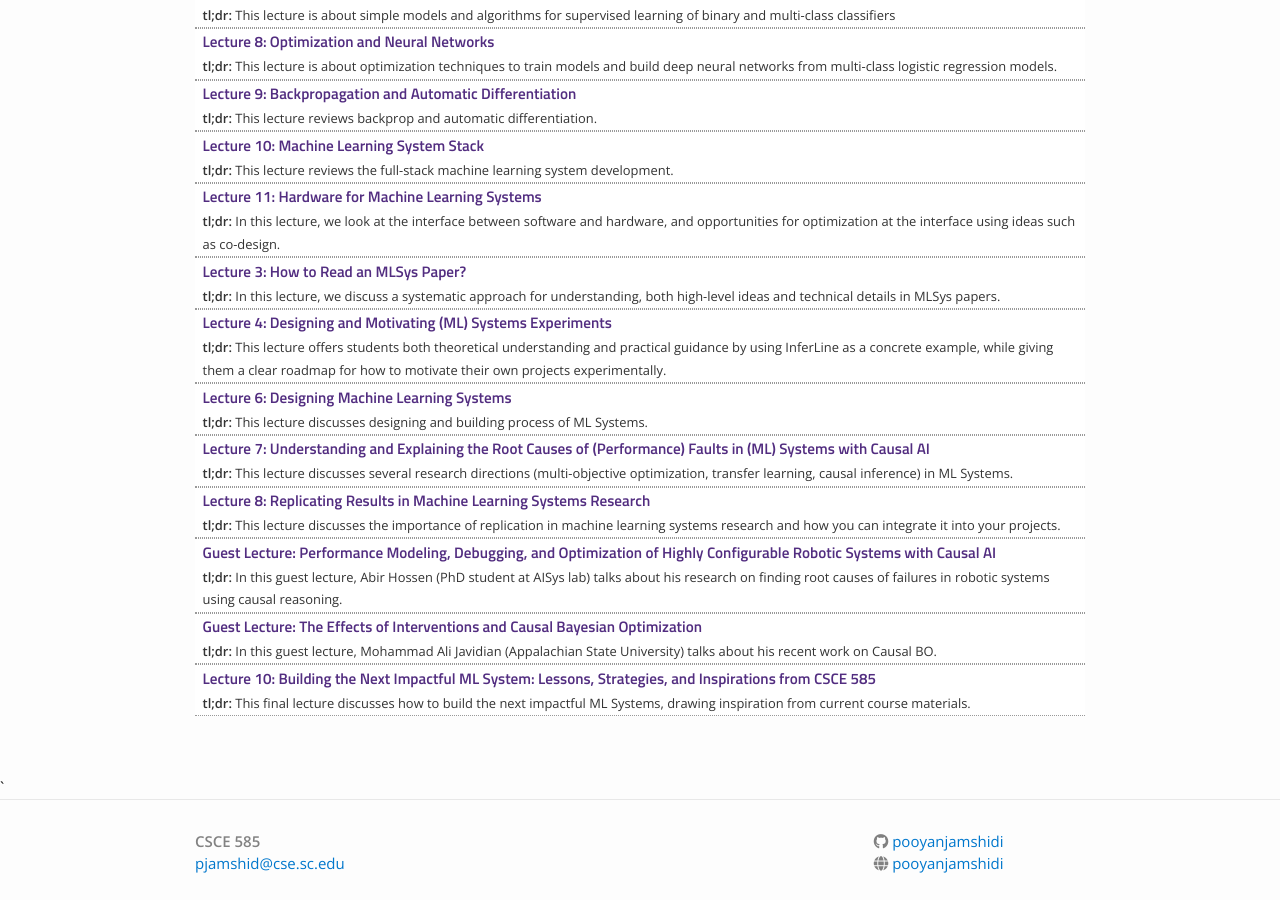
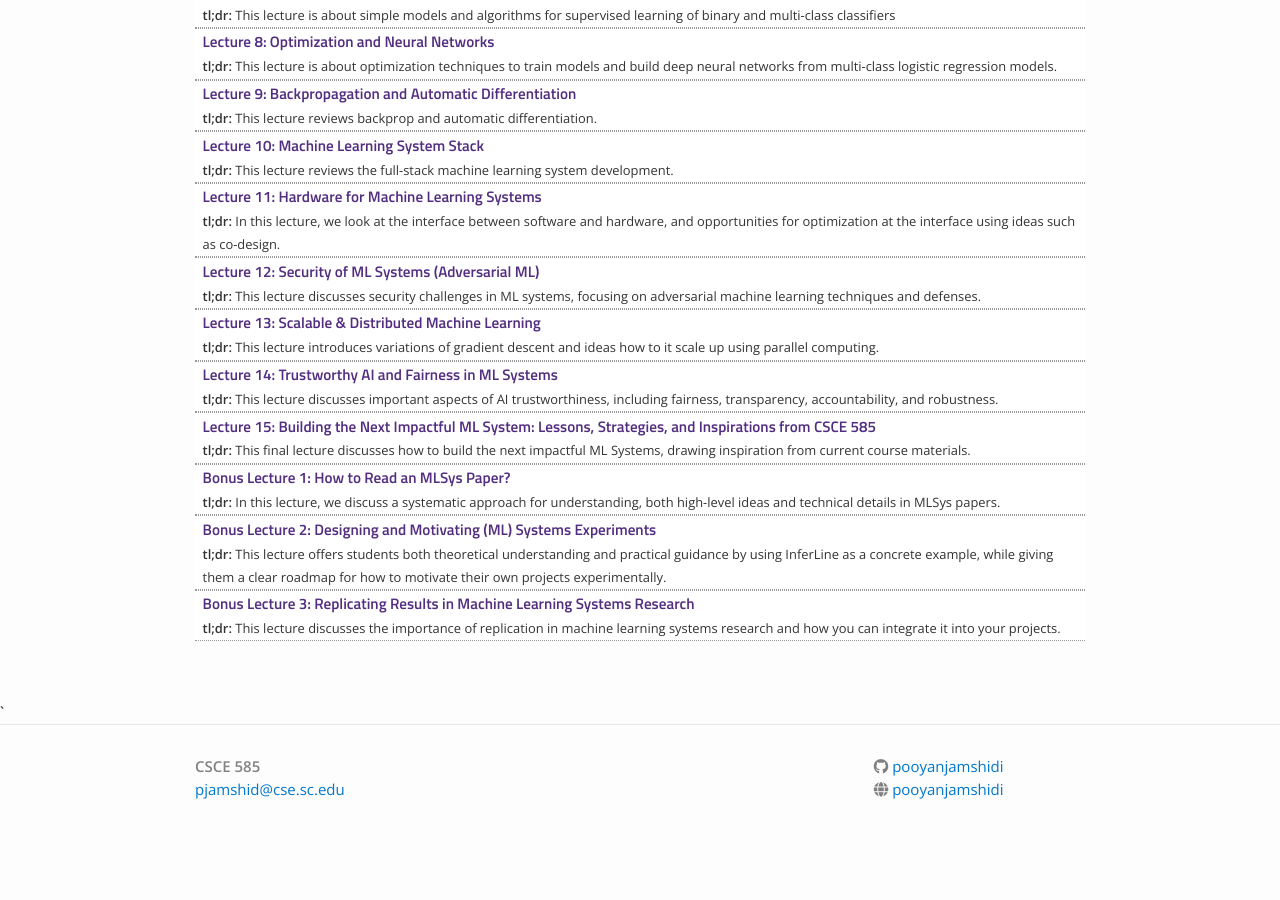
Before and after one commit to pooyanjamshidi/mls, a Jekyll site: the page built from lectures.md, in a window 1280 px wide and 900 px high, scrolled down 624 px. Built offline with Jekyll 4.4.1, drawn with Linux system fonts in a browser that asks for light colours; nearby versions of some CDN libraries; after the commit the page ends 1484 px from its top, so only the background shows below that.

Commit message:
added lecture 10-13 and polish the list

```diff
--- a/_data/lectures.yml
+++ b/_data/lectures.yml
@@ -1,8 +1,3 @@
-# - title: "Lecture 1: Reconciling Accuracy, Cost, and Latency of Inference Serving Systems"
-#   filename: InfAdapter-IPA-Sponge-complete
-#   dirname: lectures
-#   tldr: "This lecture reviews three related works out of AISys lab to set the context for the course and will be served as an example of MLSys research."
-
 - title: "Lecture 1: Machine Learning Systems: Course Overview"
   filename: csce585_2025_01_slides_mlsys_course_overview
   dirname: lectures
@@ -58,49 +53,51 @@
   dirname: lectures
   tldr: "In this lecture, we look at the interface between software and hardware, and opportunities for optimization at the interface using ideas such as co-design."
 
-- title: "Lecture 3: How to Read an MLSys Paper?"
+- title: "Lecture 12: Security of ML Systems (Adversarial ML)"
+  filename: csce585_2025_12_slides_adversarial_ml
+  dirname: lectures
+  tldr: "This lecture discusses security challenges in ML systems, focusing on adversarial machine learning techniques and defenses."
+
+- title: "Lecture 13: Scalable & Distributed Machine Learning"
+  filename: csce585_2025_13_slides_scalable_distributed_ML
+  dirname: lectures
+  tldr: "This lecture introduces variations of gradient descent and ideas how to it scale up using parallel computing."
+
+- title: "Lecture 14: Trustworthy AI and Fairness in ML Systems"
+  filename: csce585_2025_14_slides_trustworthy_ai_fairness
+  dirname: lectures
+  tldr: "This lecture discusses important aspects of AI trustworthiness, including fairness, transparency, accountability, and robustness."
+
+- title: "Lecture 15: Building the Next Impactful ML System: Lessons, Strategies, and Inspirations from CSCE 585"
+  filename: csce585_2025_15_slides_mlsys_impactful_ml_system
+  dirname: lectures
+  tldr: "This final lecture discusses how to build the next impactful ML Systems, drawing inspiration from current course materials."
+
+- title: "Bonus Lecture 1: How to Read an MLSys Paper?"
   filename: csce585_2024_03_slides_mlsys_how-to-read-mlsys-papers
   dirname: lectures
   tldr: "In this lecture, we discuss a systematic approach for understanding, both high-level ideas and technical details in MLSys papers."
 
-- title: "Lecture 4: Designing and Motivating (ML) Systems Experiments"
+- title: "Bonus Lecture 2: Designing and Motivating (ML) Systems Experiments"
   filename: csce585_2024_04_slides_mlsys_design-experiments-motivation
   dirname: lectures
   tldr: "This lecture offers students both theoretical understanding and practical guidance by using InferLine as a concrete example, while giving them a clear roadmap for how to motivate their own projects experimentally."
 
-- title: "Lecture 6: Designing Machine Learning Systems"
-  filename: csce585_2024_06_slides_designing_ml_systems
-  dirname: lectures
-  tldr: "This lecture discusses designing and building process of ML Systems."
-
-- title: "Lecture 7: Understanding and Explaining the Root Causes of (Performance) Faults in (ML) Systems with Causal AI"
-  filename: csce585_2024_07_slides_causal_ai_ml_systems
-  dirname: lectures
-  tldr: "This lecture discusses several research directions (multi-objective optimization, transfer learning, causal inference) in ML Systems."
-
-- title: "Lecture 8: Replicating Results in Machine Learning Systems Research"
+- title: "Bonus Lecture 3: Replicating Results in Machine Learning Systems Research"
   filename: csce585_2024_08_slides_mlsys_how-to-replicate-mlsys-papers
   dirname: lectures
   tldr: "This lecture discusses the importance of replication in machine learning systems research and how you can integrate it into your projects."
-
-- title: "Guest Lecture: Performance Modeling, Debugging, and Optimization of Highly Configurable Robotic Systems with Causal AI"
-  filename: csce585_2024_slides_hossexn_robotics_causality
-  tldr: "In this guest lecture, Abir Hossen (PhD student at AISys lab) talks about his research on finding root causes of failures in robotic systems using causal reasoning."
-
-- title: "Guest Lecture: The Effects of Interventions and Causal Bayesian Optimization"
-  filename: csce585_2024_slides_javidian_causal_bo
-  dirname: lectures
-  tldr: "In this guest lecture, Mohammad Ali Javidian (Appalachian State University) talks about his recent work on Causal BO."
-
-- title: "Lecture 10: Building the Next Impactful ML System: Lessons, Strategies, and Inspirations from CSCE 585"
-  filename: csce585_2024_10_slides_mlsys_impactful_ml_system
-  dirname: lectures
-  tldr: "This final lecture discusses how to build the next impactful ML Systems, drawing inspiration from current course materials."
 
 # distributed ML
 # adversasrial ML
 # fairness/bias in ML
 # ML privacy/security
+
+# - title: "Lecture 1: Reconciling Accuracy, Cost, and Latency of Inference Serving Systems"
+#   filename: InfAdapter-IPA-Sponge-complete
+#   dirname: lectures
+#   tldr: "This lecture reviews three related works out of AISys lab to set the context for the course and will be served as an example of MLSys research."
+
 
 # - title: "Lecture 3: Machine Learning Systems: Trustworthy AI"
 #   filename: csce585_2022_03_slides_trustworthy_ai
```
Also changed, not shown: 4 other files.
